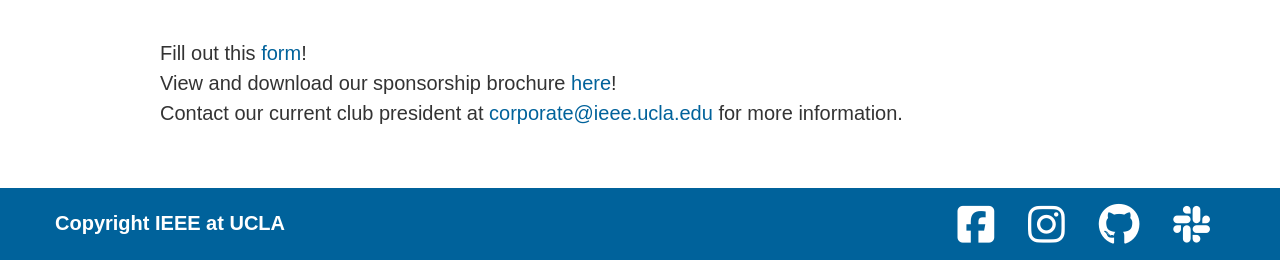
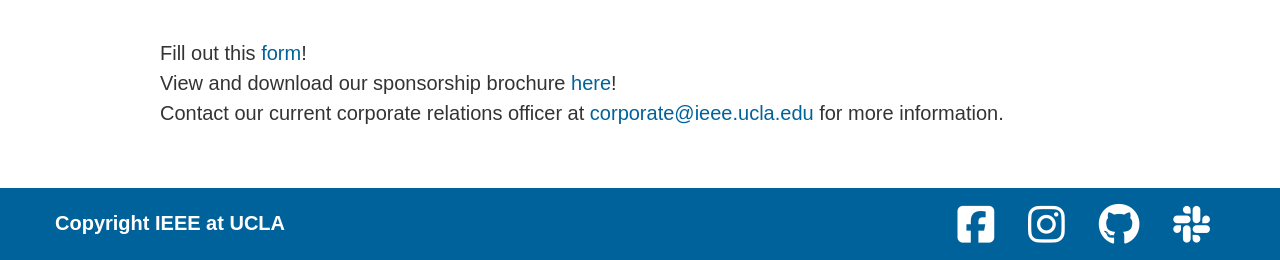
Before and after one commit to UCLA-IEEE/ieeebruins.com, a PHP site: page /sponsors in a window 1280 px wide. Shown: the part 1708-1968 px from the top of the page. Run offline with PHP 8.4, Linux system fonts and the light colour scheme; some libraries are stand-ins or nearby versions.

Commit message:
Update corporate relations descrip

```diff
--- a/views/sponsors.php
+++ b/views/sponsors.php
@@ -110,7 +110,7 @@
         </div>
         <div class="interestbox">
             <p>
-                Fill out this <a href="/public/files/SponsorshipForm.pdf" target="_blank">form</a>!<br> View and download our sponsorship brochure <a href="/public/files/SponsorshipBrochure2018.pdf" target="_blank">here</a>!<br> Contact our current club president at <a href="mailto:corporate@ieee.ucla.edu">corporate@ieee.ucla.edu </a> for more information.
+                Fill out this <a href="/public/files/SponsorshipForm.pdf" target="_blank">form</a>!<br> View and download our sponsorship brochure <a href="/public/files/SponsorshipBrochure2018.pdf" target="_blank">here</a>!<br> Contact our current corporate relations officer at <a href="mailto:corporate@ieee.ucla.edu">corporate@ieee.ucla.edu </a> for more information.
             </p>
         </div>
     </div>
```
